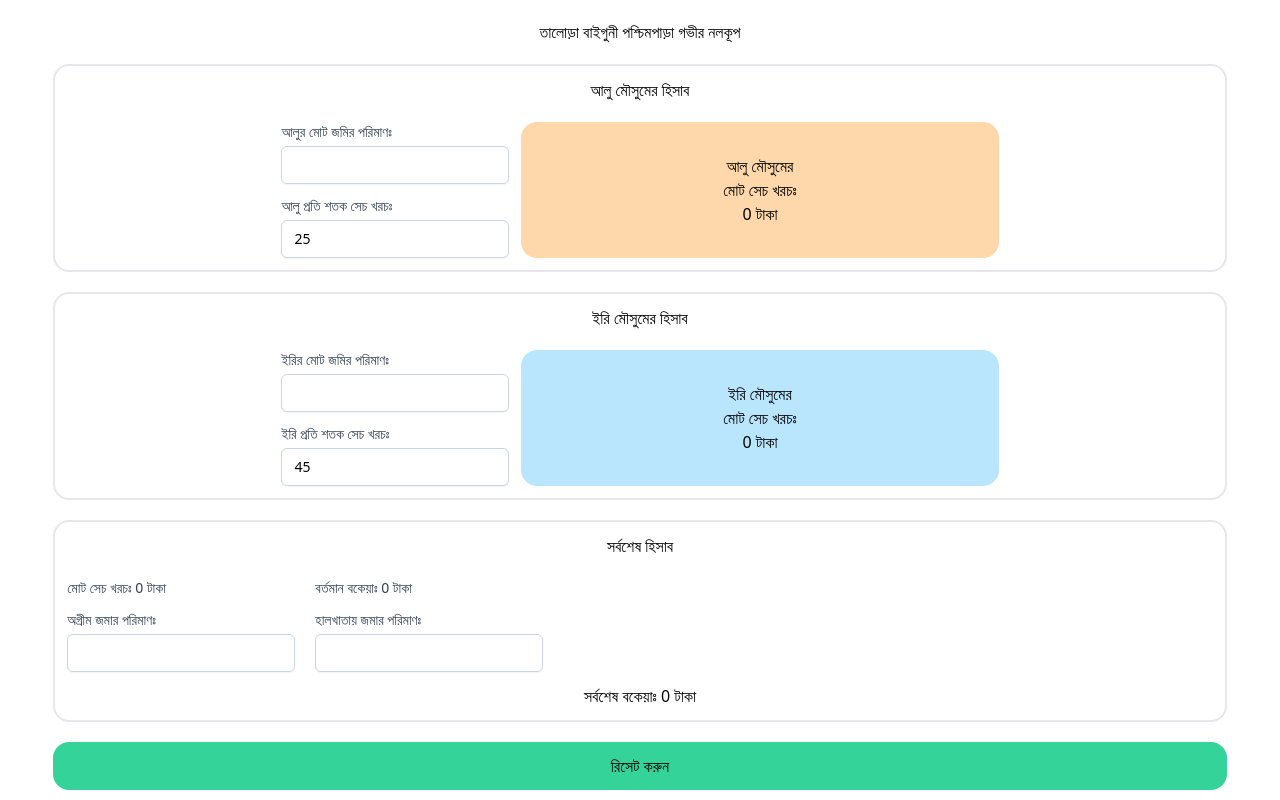
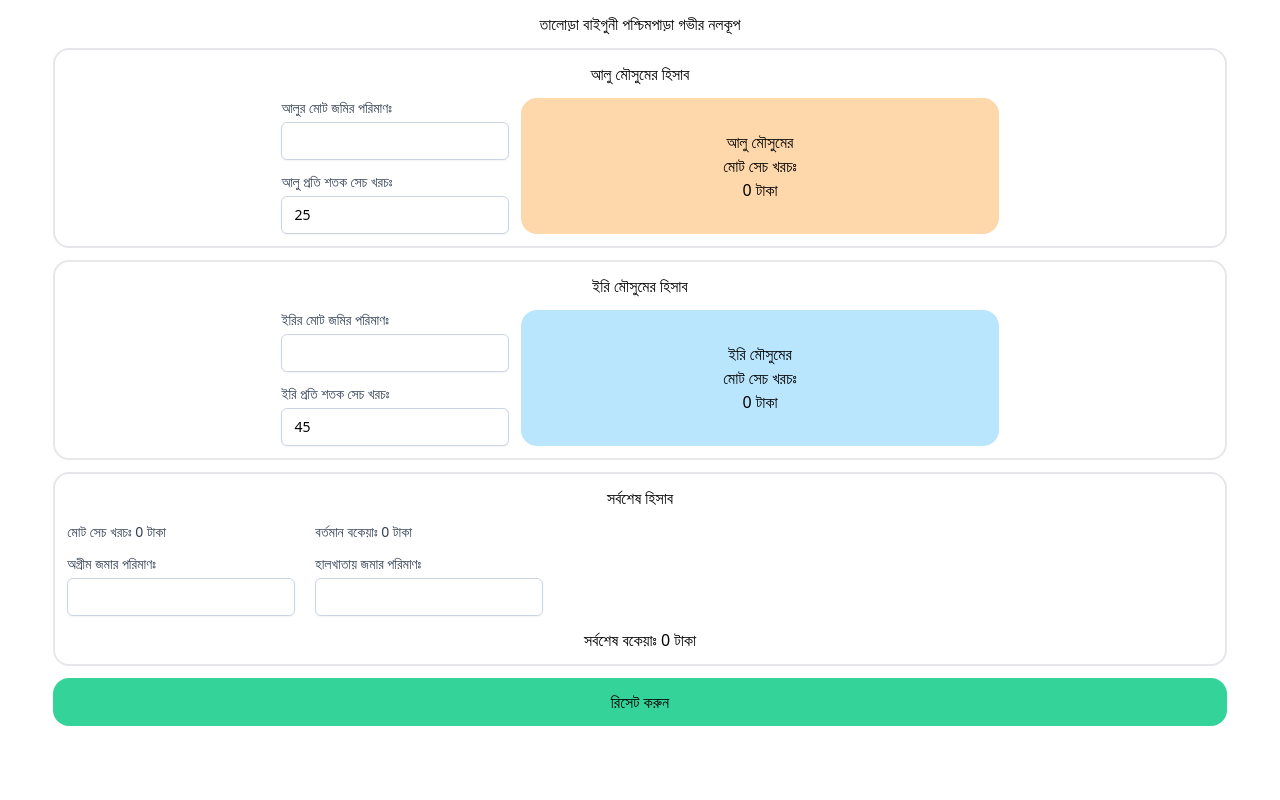
Before and after one commit to iamsadikrahman/deep-tubewell, a Vue app: page /halkhata in a window 1280 px wide. Built offline with nearby package versions, Linux system fonts and the light colour scheme.

Commit message:
card gap fixed

```diff
--- a/src/components/pages/Halkhata.vue
+++ b/src/components/pages/Halkhata.vue
@@ -1,13 +1,13 @@
 <template>
-  <main class="flex flex-col container mx-auto w-11/12 gap-5">
+  <main class="flex flex-col container mx-auto w-11/12 gap-3">
    <header>
-    <h2 class="mt-5 text-center">তালোড়া বাইগুনী পশ্চিমপাড়া গভীর নলকূপ</h2>
+    <h2 class="mt-3 text-center">তালোড়া বাইগুনী পশ্চিমপাড়া গভীর নলকূপ</h2>
 
   </header>
 
 <!--    Potato Start-->
     <section id="potato" class="border-2 rounded-2xl p-3">
-        <h3 class="text-center pb-5">আলু মৌসুমের হিসাব</h3>
+        <h3 class="text-center pb-3">আলু মৌসুমের হিসাব</h3>
         <div class="season-calculation flex justify-center gap-3">
 
           <div>
@@ -33,7 +33,7 @@
 
 <!--    Paddy Start-->
     <section id="potato" class="border-2 rounded-2xl p-3">
-      <h3 class="text-center pb-5">ইরি মৌসুমের হিসাব</h3>
+      <h3 class="text-center pb-3">ইরি মৌসুমের হিসাব</h3>
       <div class="season-calculation flex justify-center gap-3 ">
 
         <div>
@@ -57,7 +57,7 @@
     </section>
 <!--    Paddy End-->
     <section class="final-calculation border-2 rounded-2xl p-3">
-        <h3 class="text-center pb-5">সর্বশেষ হিসাব</h3>
+        <h3 class="text-center pb-3">সর্বশেষ হিসাব</h3>
 
       <div class="final-calculation-area flex gap-5">
         <div class="flex flex-col gap-3">
```
